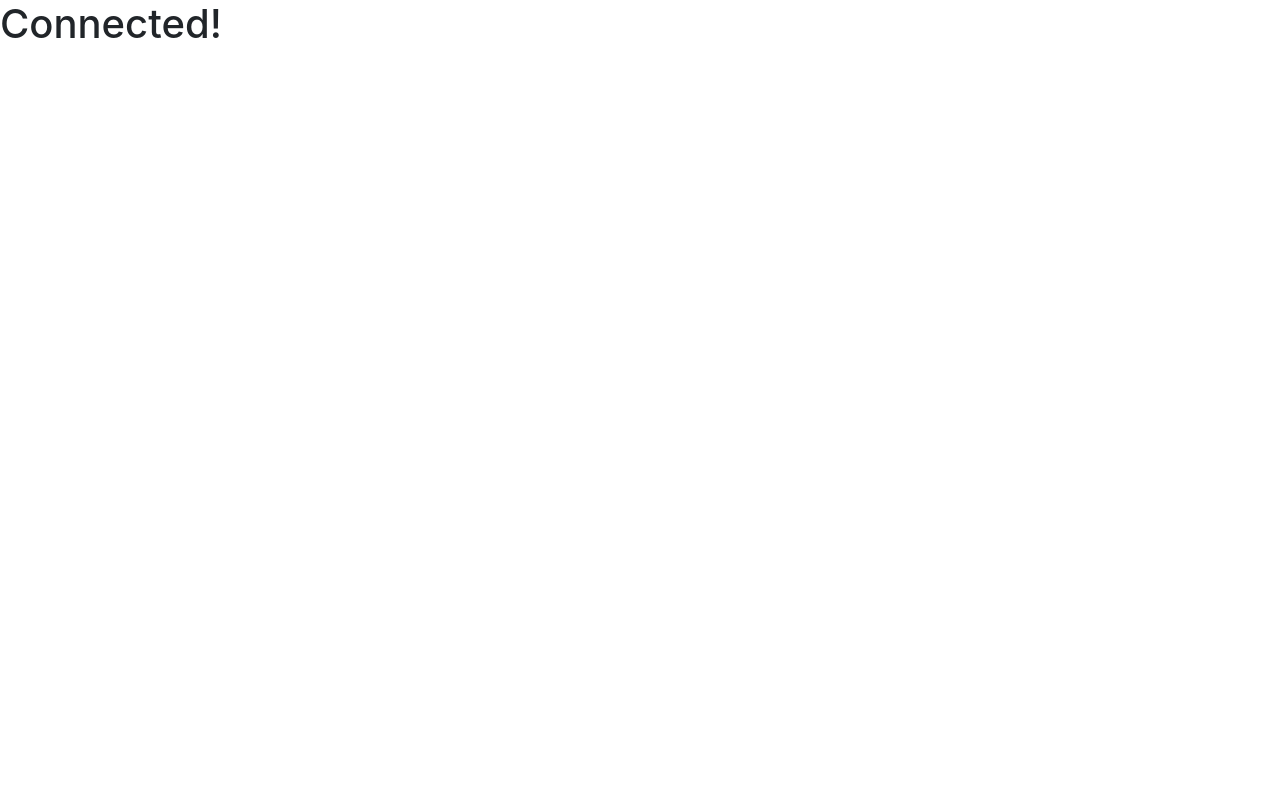
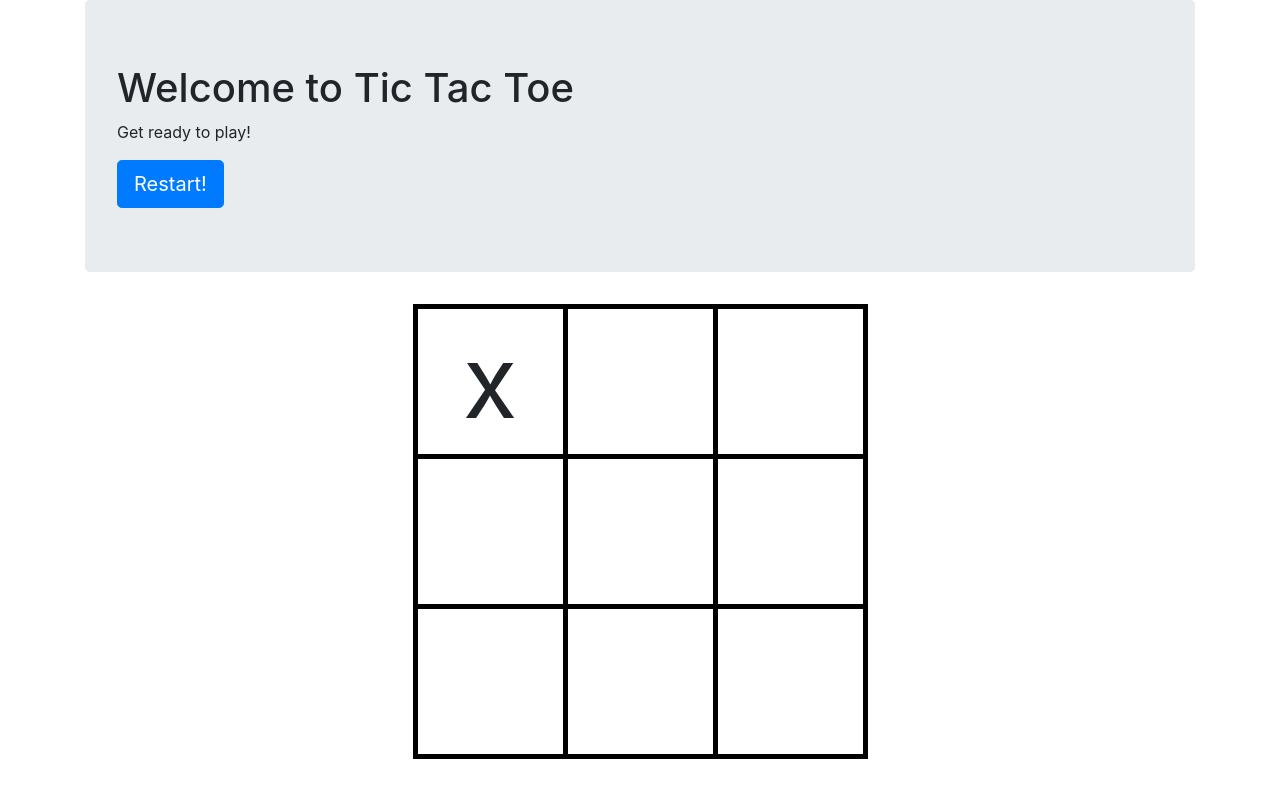
Before and after one commit to jboyle1/tic-tac-toe, a plain HTML site: page index.html in a window 1280 px wide. Drawn offline with nearby package versions, Linux system fonts and the light colour scheme.

Commit message:
Added Jumbotron with refresh button and game table structure.

```diff
--- a/index.html
+++ b/index.html
@@ -4,11 +4,40 @@
         <meta name="viewport" content="width=device-width, initial-scale=1.0">
         <meta http-equiv="X-UA-Compatible" content="ie=edge">
         <title>Tic Tac Toe</title>
-    <link href="https://stackpath.bootstrapcdn.com/bootstrap/4.4.1/css/bootstrap.min.css" rel="stylesheet" integrity="sha384-Vkoo8x4CGsO3+Hhxv8T/Q5PaXtkKtu6ug5TOeNV6gBiFeWPGFN9MuhOf23Q9Ifjh" crossorigin="anonymous">
+        <link
+            href="https://stackpath.bootstrapcdn.com/bootstrap/4.4.1/css/bootstrap.min.css"
+            rel="stylesheet"
+            integrity="sha384-Vkoo8x4CGsO3+Hhxv8T/Q5PaXtkKtu6ug5TOeNV6gBiFeWPGFN9MuhOf23Q9Ifjh"
+            crossorigin="anonymous">
         <link rel="stylesheet" href="static/css/game.css">
     </head>
     <body>
-    <h1>Connected!</h1>
+        <div class="container">
+            <div class="jumbotron">
+                <h1>Welcome to Tic Tac Toe</h1>
+                <p>Get ready to play!</p>
+                <button id="b" type="button" class="btn btn-primary btn-lg" name="button">Restart!</button>
+            </div>
+
+            <table align="center">
+                <tr>
+                    <td>x</td>
+                    <td></td>
+                    <td></td>
+                </tr>
+                <tr>
+                    <td></td>
+                    <td></td>
+                    <td></td>
+                </tr>
+                <tr>
+                    <td></td>
+                    <td></td>
+                    <td></td>
+                </tr>
+
+            </table>
+        </div>
 
         <script src="static/js/myscript.js"></script>
     </body>
--- a/static/css/game.css
+++ b/static/css/game.css
@@ -0,0 +1,7 @@
+td {
+    height: 150px;
+    width: 150px;
+    text-align: center;
+    border: 5px solid black;
+    font-size: 100px;
+}
```
Lines whose indentation alone changed are shown as unchanged.
